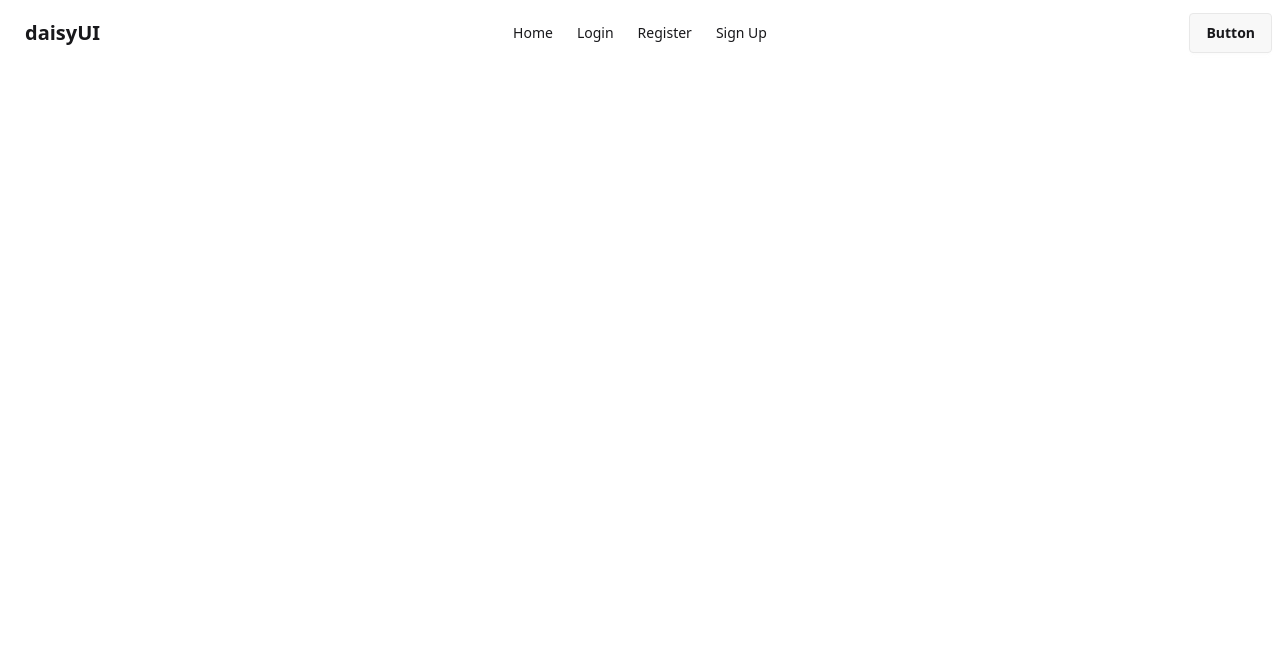
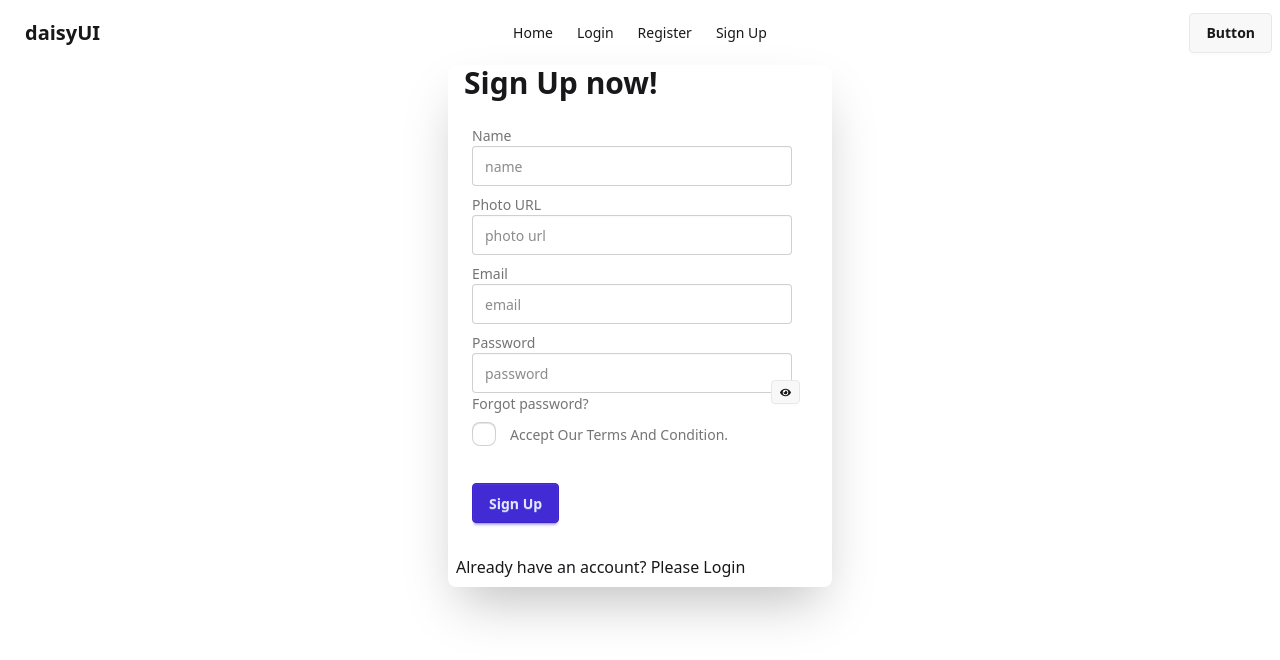
Before and after one commit to shoyebreza/email-auth, a React (Vite) app: page /signUp in a window 1280 px wide. Shown: the top 660 px of the page. Built offline with nearby package versions, Linux system fonts and the light colour scheme.

Commit message:
updated signup

```diff
--- a/src/components/SignUp/SignUp.jsx
+++ b/src/components/SignUp/SignUp.jsx
@@ -1,9 +1,139 @@
-import React from 'react';
+import { createUserWithEmailAndPassword, sendEmailVerification, updateProfile } from 'firebase/auth';
+import React, { useState } from 'react';
+import { auth } from '../../firebase.init';
+import { FaEye, FaEyeSlash } from 'react-icons/fa';
+import { Link } from 'react-router-dom';
 
 const SignUp = () => {
+    const [success, setSuccess] = useState(false);
+    const [errorMessage, setErrorMessage] = useState('');
+    const [showPassword, setShowPassword] = useState(false);
+
+    const handleSignUp = e => {
+        e.preventDefault();
+
+        const email = e.target.email.value;
+        const password = e.target.password.value;
+        const name = e.target.name.value;
+        const photo = e.target.photo.value;
+        const terms = e.target.terms.checked;
+
+        console.log(email, password, name, photo, terms);
+
+        // reset error and status
+        setErrorMessage('');
+        setSuccess(false);
+
+        if (!terms) {
+            setErrorMessage('Please accept Our terms and conditions.');
+            return;
+        }
+
+        if (password.length < 6) {
+            setErrorMessage('Password should be 6 characters or longer');
+            return;
+        }
+
+        const passwordRegex = /^(?=.*[a-z])(?=.*[A-Z])(?=.*\d)(?=.*[@$!%*?&])[A-Za-z\d@$!%*?&]{6,}$/;
+
+        if (!passwordRegex.test(password)) {
+            setErrorMessage('At least one uppercase, one lowercase, one number, one special character');
+            return;
+        }
+
+        // create user with email and password
+        createUserWithEmailAndPassword(auth, email, password)
+            .then(result => {
+                console.log(result.user);
+                setSuccess(true);
+
+                // send verification email address
+                sendEmailVerification(auth.currentUser)
+                    .then(() => {
+                        console.log('verification email sent')
+                    });
+
+                // update Profile name and photo url
+                const profile = {
+                    displayName: name,
+                    photoURL: photo
+                }
+                updateProfile(auth.currentUser, profile)
+                    .then(() => {
+                        console.log('user profile updated')
+                    })
+                    .catch(error => console.log('User profile update error'));
+
+            })
+            .catch(error => {
+                console.log('ERROR', error.message);
+                setErrorMessage(error.message)
+                setSuccess(false);
+            })
+
+    }
+
     return (
-        <div>
-
+        <div className="card bg-base-100 mx-auto w-full max-w-sm shrink-0 shadow-2xl">
+            <h3 className="text-3xl ml-4 font-bold">Sign Up now!</h3>
+            <form onSubmit={handleSignUp} className="card-body">
+                <div className="form-control">
+                    <label className="label">
+                        <span className="label-text">Name</span>
+                    </label>
+                    <input type="text" name='name' placeholder="name" className="input input-bordered" required />
+                </div>
+                <div className="form-control">
+                    <label className="label">
+                        <span className="label-text">Photo URL</span>
+                    </label>
+                    <input type="text" name='photo' placeholder="photo url" className="input input-bordered" required />
+                </div>
+                <div className="form-control">
+                    <label className="label">
+                        <span className="label-text">Email</span>
+                    </label>
+                    <input type="email" name='email' placeholder="email" className="input input-bordered" required />
+                </div>
+                <div className="form-control relative">
+                    <label className="label">
+                        <span className="label-text">Password</span>
+                    </label>
+                    <input
+                        type={showPassword ? 'text' : 'password'}
+                        name='password'
+                        placeholder="password"
+                        className="input input-bordered" required />
+                    <button
+                        onClick={() => setShowPassword(!showPassword)}
+                        className='btn btn-xs absolute right-2 top-12'>
+                        {
+                            showPassword ? <FaEyeSlash></FaEyeSlash> : <FaEye></FaEye>
+                        }
+                    </button>
+                    <label className="label">
+                        <a href="#" className="label-text-alt link link-hover">Forgot password?</a>
+                    </label>
+                </div>
+                <div className="form-control">
+                    <label className="label justify-start cursor-pointer">
+                        <input type="checkbox" name='terms' className="checkbox" />
+                        <span className="label-text ml-2">Accept Our Terms And Condition.</span>
+                    </label>
+                </div>
+                <div className="form-control mt-6">
+                    <button className="btn btn-primary">Sign Up</button>
+                </div>
+            </form>
+            {
+                errorMessage && <p className='text-red-600'>{errorMessage}</p>
+            }
+            {
+                success && <p className='text-green-600'>Sign up is Successful.</p>
+            }
+            <p className='m-2'>
+                Already have an account? Please <Link to="/login">Login</Link>
+            </p>
         </div>
     );
 };
```
